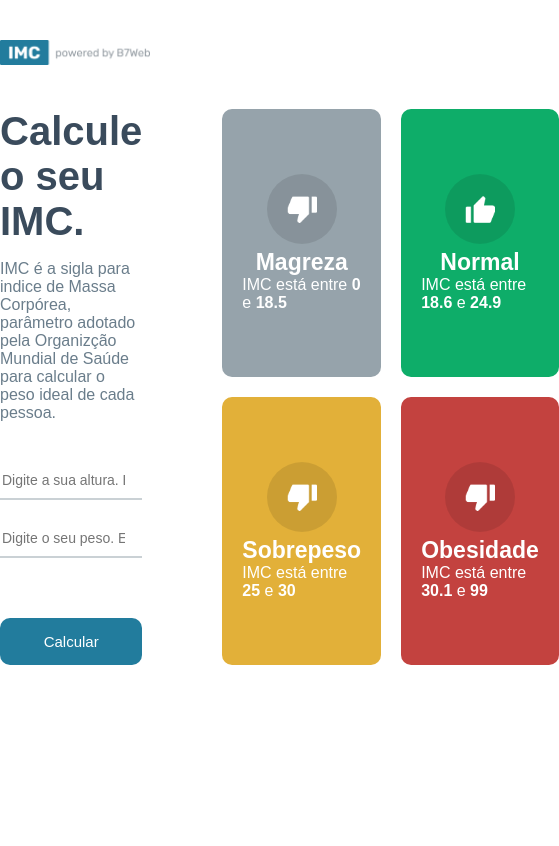
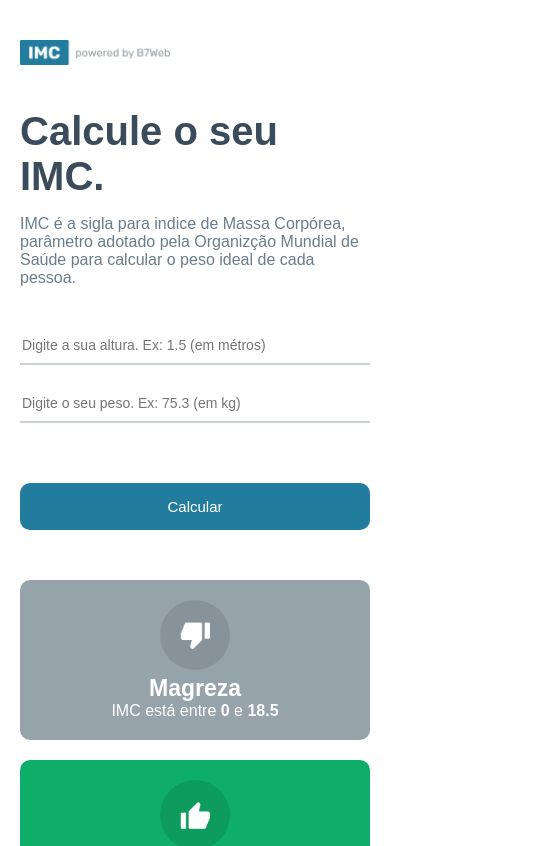
Before and after one commit to jooluisrm/calc-imc, a React (Create React App) app: page / in a window 390 px wide. Shown: the top 846 px of the page, 559 px wide, since content can reach past the window. Built offline with nearby package versions, Linux system fonts and the light colour scheme.

Commit message:
Lidando com responsividade

```diff
--- a/src/App.module.css
+++ b/src/App.module.css
@@ -1,6 +1,7 @@
 * {
     box-sizing: border-box;
 }
+
 body {
     font-family: Arial, Helvetica, sans-serif;
 }
@@ -9,26 +10,31 @@
     max-width: 900px;
     margin: 40px auto;
 }
+
 .container {
     display: flex;
     max-width: 900px;
     margin: auto;
 }
+
 .container .leftSide {
     flex: 1;
     margin-right: 40px;
 }
+
 .container .leftSide h1 {
     margin: 0;
     font-size: 40px;
     color: #3A4B5C;
 }
+
 .container .leftSide p {
     font-size: 16px;
     margin-bottom: 40px;
     color: #6A7D8B;
 
 }
+
 .container .leftSide input {
     width: 100%;
     border: 0;
@@ -38,9 +44,11 @@
     font-size: 14px;
     outline: none;
 }
+
 .container .leftSide input:disabled {
     opacity: .5;
 }
+
 .container .leftSide button {
     background-color: #227C9D;
     color: white;
@@ -53,9 +61,11 @@
     margin-top: 40px;
     transition: all ease .3s;
 }
+
 .container .leftSide button:hover {
     opacity: .8;
 }
+
 .container .leftSide button:disabled {
     opacity: .5;
 }
@@ -68,16 +78,19 @@
     margin-left: 40px;
     display: flex;
 }
+
 .container .rightSide .grid {
     flex: 1;
     display: grid;
     grid-template-columns: repeat(2, 1fr);
     gap: 20px;
 }
+
 .container .rightSide .rightBig {
     flex: 1;
     display: flex;
 }
+
 .container .rightSide .rightArrow {
     position: absolute;
     background-color: #227C9D;
@@ -92,6 +105,34 @@
     margin-top: 145px;
     transition: all ease .3s;
 }
+
 .container .rightSide .rightArrow {
     opacity: .8;
 }
+
+@media (max-width: 770px) {
+    header {
+        padding: 0 20px;
+    }
+    .container {
+        padding: 0 20px;
+        flex-direction: column;
+    }
+    .container .leftSide {
+        margin-right: 0;
+    }
+    .container .rightSide {
+        margin-left: 0;
+        margin-top: 50px;
+    }
+    .container .rightSide .rightArrow {
+        margin-left: 0;
+        margin-top: 0;
+        border-radius: 0 0 10px;
+    }
+}
+@media (max-width: 430px) {
+    .container .rightSide .grid {
+        grid-template-columns: repeat(1, 1fr);
+    }
+}
--- a/src/helpers/imc.ts
+++ b/src/helpers/imc.ts
@@ -18,7 +18,7 @@
 
     for (let i in levels) {
         if (imc >= levels[i].imc[0] && imc < levels[i].imc[1]) {
-            let levelCopy: Level = {...levels[i]};
+            let levelCopy: Level = { ...levels[i] };
             levelCopy.yourImc = parseFloat(imc.toFixed(2));
             return levelCopy;
         }
```
Also changed, not shown: src/App.tsx (+5 -5 lines).
